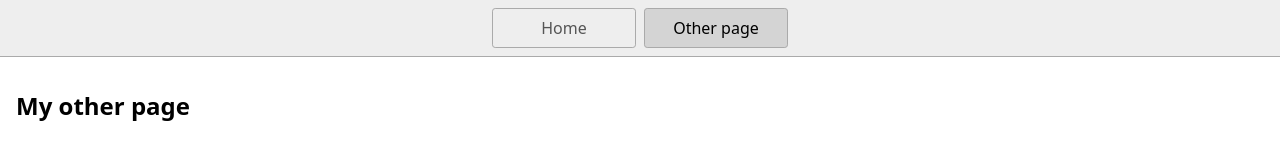
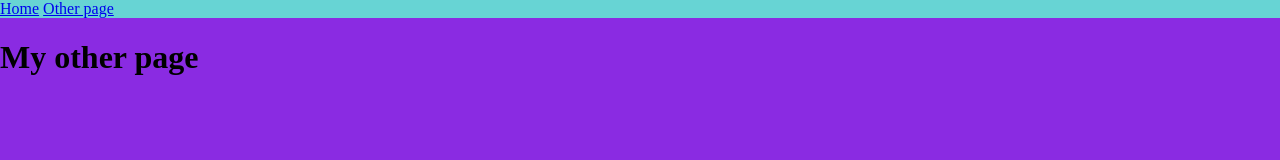
Before and after one commit to amaliebernes/Kodeloftet-102, a website: page page2.html in a window 1280 px wide. Drawn offline with Linux system fonts and the light colour scheme.

Commit message:
Strukturen

```diff
--- a/styles.css
+++ b/styles.css
@@ -1,46 +1,26 @@
-* {
-  box-sizing: border-box;
+body {
+
+  background-color: rgb(103, 212, 212);
+  display: flex;
+  flex-direction: column;
+  height: 100vh;
+  margin: 0px;
 }
 
-body {
-  margin: 0;
-  font-family: system-ui, sans-serif;
-  color: black;
-  background-color: white;
-}
 
-nav {
-  display: flex;
-  flex-wrap: wrap;
-  align-items: center;
-  justify-content: center;
-  padding: 0.5rem;
-  gap: 0.5rem;
-  border-bottom: solid 1px #aaa;
-  background-color: #eee;
-}
+header {
 
-nav a {
-  display: inline-block;
-  min-width: 9rem;
-  padding: 0.5rem;
-  border-radius: 0.2rem;
-  border: solid 1px #aaa;
-  text-align: center;
-  text-decoration: none;
-  color: #555;
-}
-
-nav a[aria-current='page'] {
-  color: #000;
-  background-color: #d4d4d4;
+  background-color: red;
 }
 
 main {
-  padding: 1rem;
+
+  background-color: blueviolet;
+
+  flex-grow: 1;
 }
 
-h1 {
-  font-weight: bold;
-  font-size: 1.5rem;
+footer {
+
+  background-color: blue;
 }
```
Also changed, not shown: index.html (+32 -7 lines).
